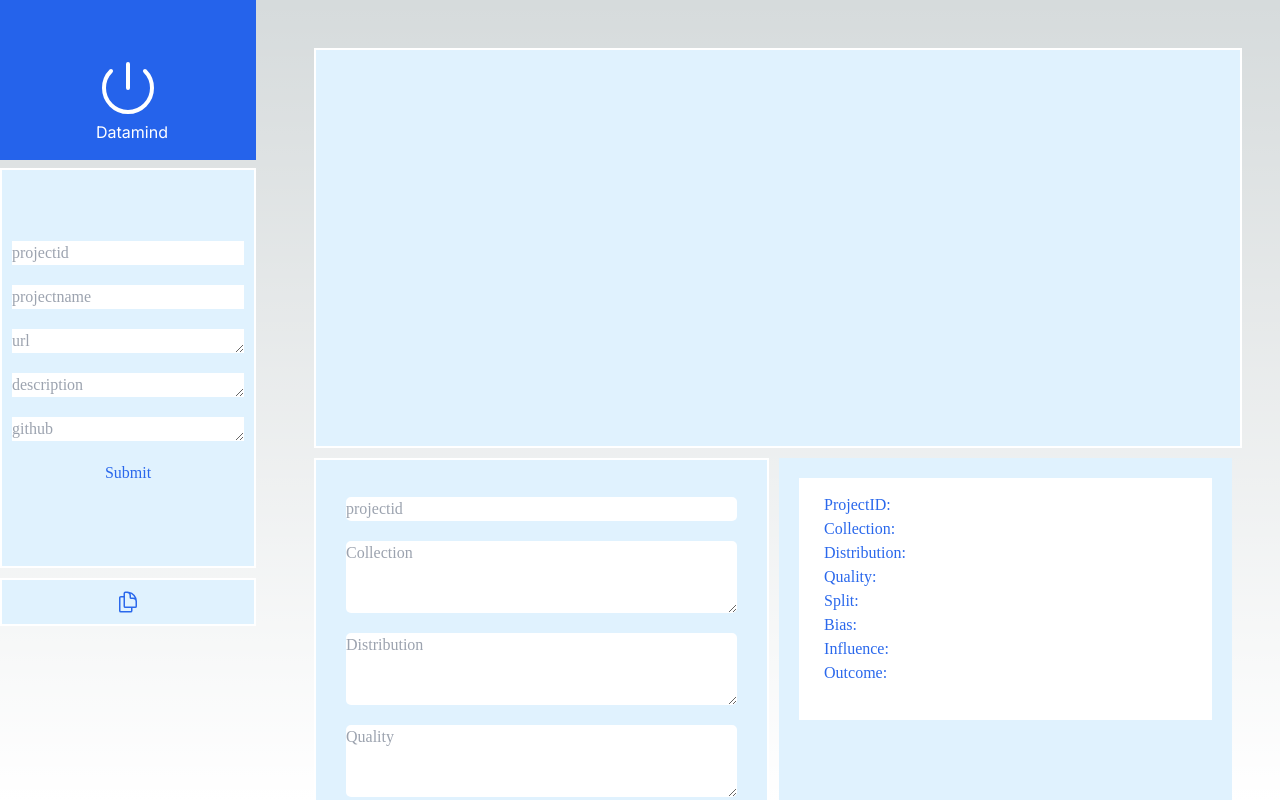
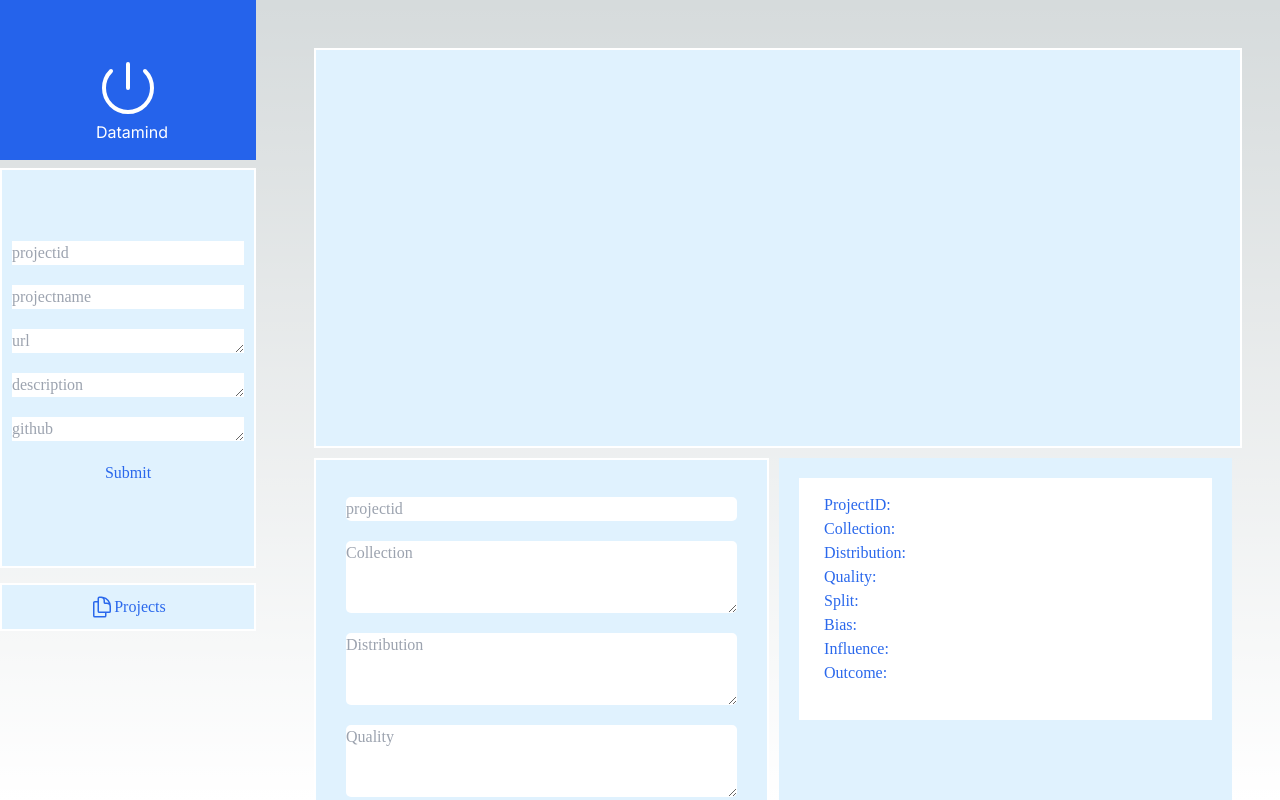
Before and after one commit to williamdjting/419project, a Next.js app: page /projects in a window 1280 px wide. Built offline with nearby package versions, Linux system fonts and the light colour scheme.

Commit message:
added side bar css fixing

```diff
--- a/src/app/ui/dashboard/add-project.tsx
+++ b/src/app/ui/dashboard/add-project.tsx
@@ -42,7 +42,7 @@ export function AddProject() {
   const [submittedData, setSubmittedData] = useState([
     {
       projectid: '',
-      projectname: '',
+      projectname: 'Projects',
       url: '',
       description: '',
       icon: DocumentDuplicateIcon,
@@ -174,6 +174,9 @@ export function AddProject() {
         );
       })} */}
 
+      <div className={styles.projectListContainer}>
+
+
       {submittedData.map((data) => {
         const LinkIcon = data.icon;
         return (
@@ -194,6 +197,8 @@ export function AddProject() {
           </Link>
         );
       })}
+      </div>
+
     </>
   );
 }
--- a/src/app/ui/dashboard/sidenav.tsx
+++ b/src/app/ui/dashboard/sidenav.tsx
@@ -7,7 +7,7 @@ import { PowerIcon } from '@heroicons/react/24/outline';
 
 export default function SideNav() {
   return (
-    <div className="display:flex">
+    <div className="display:flex overflow-y: auto">
       {/* <div> */}
       <Link
         className="mb-2 flex h-20 items-end justify-center border-radius:5px bg-blue-600 p-4 md:h-40 align-items:center display:flex justify-contents: center"
@@ -19,7 +19,7 @@ export default function SideNav() {
         </div>
       </Link>
       {/* <div className="flex grow flex-row justify-between space-x-2 md:flex-col md:space-x-0 md:space-y-2"> */}
-      <div>
+      <div className="overflow-y: auto">
         {/* <NavLinks /> */}
         {/* <ProjectLinks /> */}
         <AddProject />
--- a/src/app/ui/dashboard/ui-dashboard.module.css
+++ b/src/app/ui/dashboard/ui-dashboard.module.css
@@ -169,3 +169,9 @@
   margin-bottom: 20px;
   /* border-radius: 5px; */
 }
+
+.projectListContainer {
+  overflow-y: auto;
+  display: flex;
+  flex-direction: column;
+}
```
